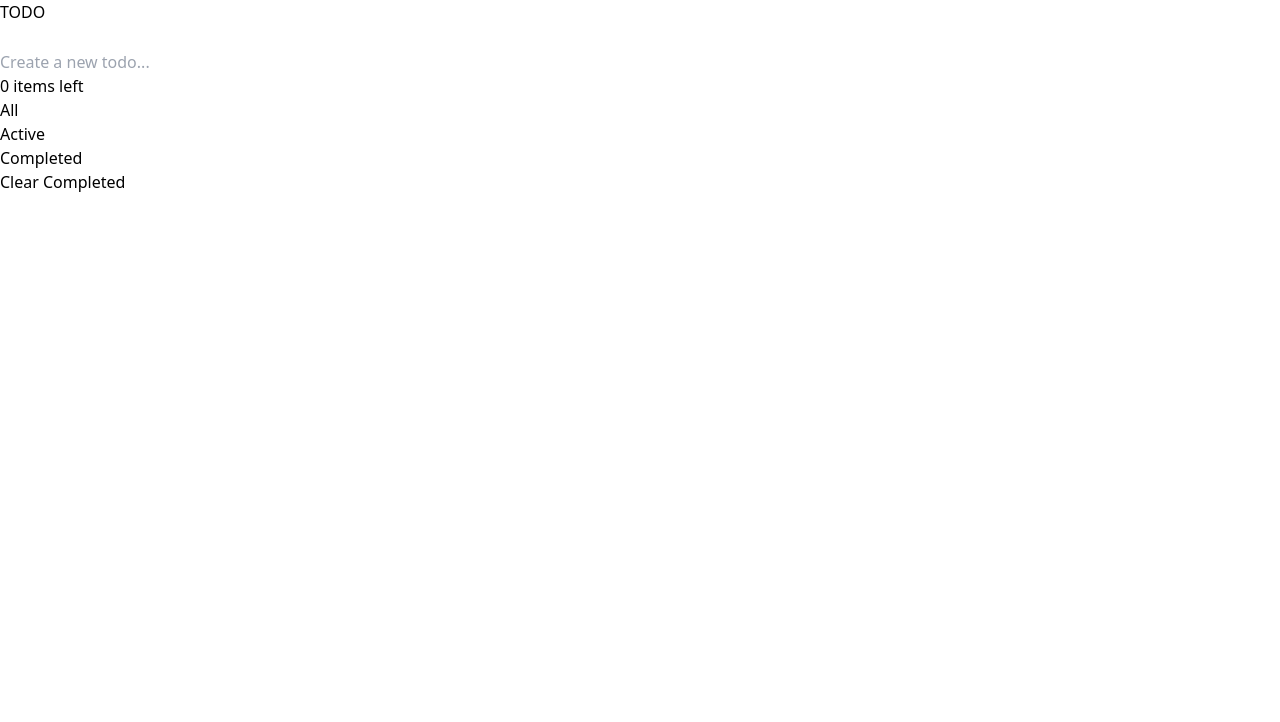
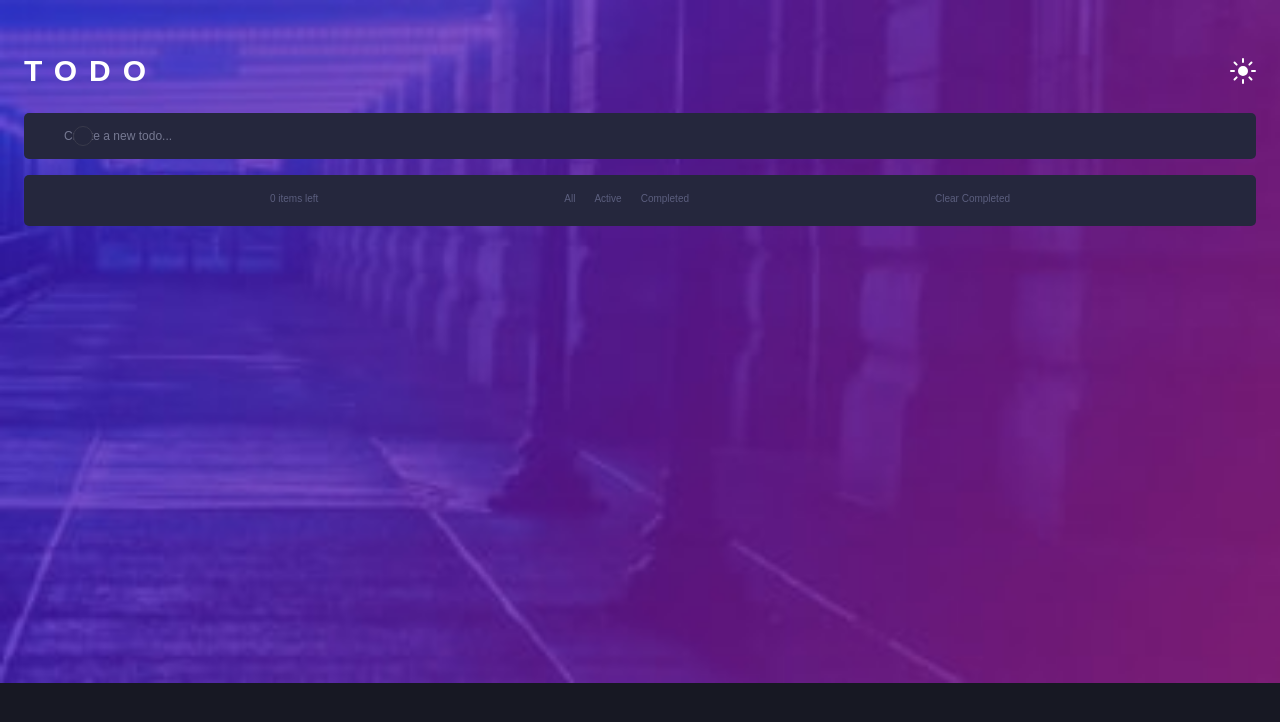
Before and after one commit to Bdmnss/todo-app, a React (Vite) app: page / in a window 1280 px wide. Shown: the top 722 px of the page. Built offline with nearby package versions, Linux system fonts and the light colour scheme.

Commit message:
adding styles

```diff
--- a/src/App.jsx
+++ b/src/App.jsx
@@ -58,14 +58,26 @@ function App() {
 
   return (
     <>
-      <main>
-        <div>
-          <h1>TODO</h1>
+      <main
+        className="min-h-screen min-w-screen bg-dark-bg-img-mobile bg-contain bg-no-repeat
+      bg-[#171823]"
+      >
+        <div className="mx-auto  px-[2.4rem] pt-[4.8rem] pb-[12.6rem]">
+          <div className="flex justify-between items-center mb-[2rem]">
+            <h1 className="text-[3rem] tracking-[1.2rem] text-white font-bold">
+              TODO
+            </h1>
             <img src="/images/icon-sun.svg" alt="sun icon" />
           </div>
-        <div>
-          <button onClick={handleAdd}></button>
+          <div className="relative mb-[1.6rem]">
+            <button
+              onClick={handleAdd}
+              className="absolute w-[2rem] h-[2rem] bg-[#25273d] top-[29%] left-[4%] rounded-[50%]
+              border-[1px] border-solid border-[#393a4b] "
+            ></button>
             <input
+              className="w-[100%] py-[1.4rem] pr-[10rem] pl-[4rem] bg-[#25273d]
+              placeholder-[#767992] text-white outline-none rounded-[5px] text-[1.2rem]"
               type="text"
               placeholder="Create a new todo..."
               value={inputValue}
@@ -74,21 +86,31 @@ function App() {
             />
           </div>
 
-        <div>
+          <div className="rounded-[5px] overflow-hidden bg-[#25273d] ">
             <ul>
               {todos.map((todo) => (
-              <li>
+                <li
+                  key={todo.id}
+                  className="flex justify-between items-center py-[1.4rem] pr-[3rem]
+                  pl-[2rem] bg-[#25273d] border-b-[1px] border-b-solid border-b-[#393a4b]"
+                >
+                  <div className="flex items-center gap-[1.2rem] text-[1.2rem] text-[#c8cbe7]">
                     <input
                       type="checkbox"
-                  onChange={(event) => handleCheck(event, item.id)}
+                      onChange={(event) => handleCheck(event, todo.id)}
                     />
                     {todo.text}
-                <img src="/images/icon-cross.svg" alt="cross icon" />
+                  </div>
+                  <img
+                    src="/images/icon-cross.svg"
+                    alt="cross icon"
+                    className="w-[1.2rem] h-[1.2rem]"
+                  />
                 </li>
               ))}
-            <div>
+              <div className="mt-[1.6rem] flex mb-[20px] justify-evenly text-[1rem] text-[#5b5e7e]">
                 <p>{counter} items left</p>
-              <div>
+                <div className="flex gap-[1.9rem]">
                   <p>All</p>
                   <p>Active</p>
                   <p>Completed</p>
@@ -97,6 +119,7 @@ function App() {
               </div>
             </ul>
           </div>
+        </div>
       </main>
     </>
   );
--- a/src/index.css
+++ b/src/index.css
@@ -1,9 +1,18 @@
 @tailwind base;
 @tailwind components;
 @tailwind utilities;
+@import url("https://fonts.googleapis.com/css2?family=Josefin+Sans:ital,wght@0,100..700;1,100..700&display=swap");
 
 * {
   margin: 0;
   padding: 0;
   box-sizing: border-box;
 }
+
+body {
+  font-family: "Josefin Sans", sans-serif;
+}
+
+html {
+  font-size: 62.5%;
+}
--- a/tailwind.config.js
+++ b/tailwind.config.js
@@ -4,10 +4,10 @@ export default {
   theme: {
     extend: {
       backgroundImage: {
-        "dark-bg-img-dekstop": "/images/bg-desktop-dark.jpg",
-        "dark-bg-img-mobile": "/images/bg-mobile-dark.jpg",
-        "light-bg-img-dekstop": "/images/bg-desktop-light.jpg",
-        "light-bg-img-mobile": "public/images/bg-mobile-light.jpg",
+        "dark-bg-img-dekstop": "url('/images/bg-desktop-dark.jpg')",
+        "dark-bg-img-mobile": "url('/images/bg-mobile-dark.jpg')",
+        "light-bg-img-dekstop": "url(/images/bg-desktop-light.jpg')",
+        "light-bg-img-mobile": "url(/images/bg-mobile-light.jpg')",
       },
     },
   },
```
Lines whose indentation alone changed are shown as unchanged.
